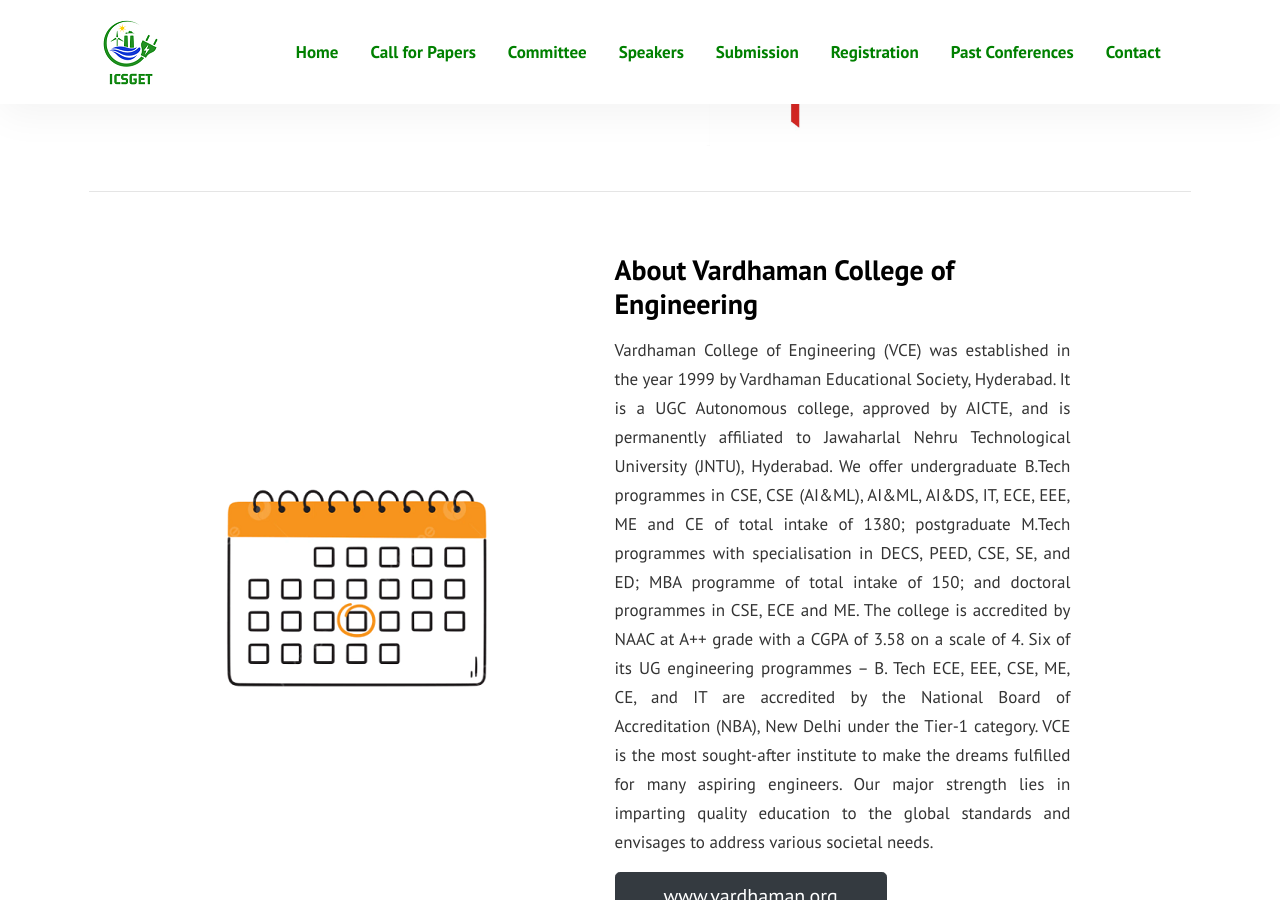
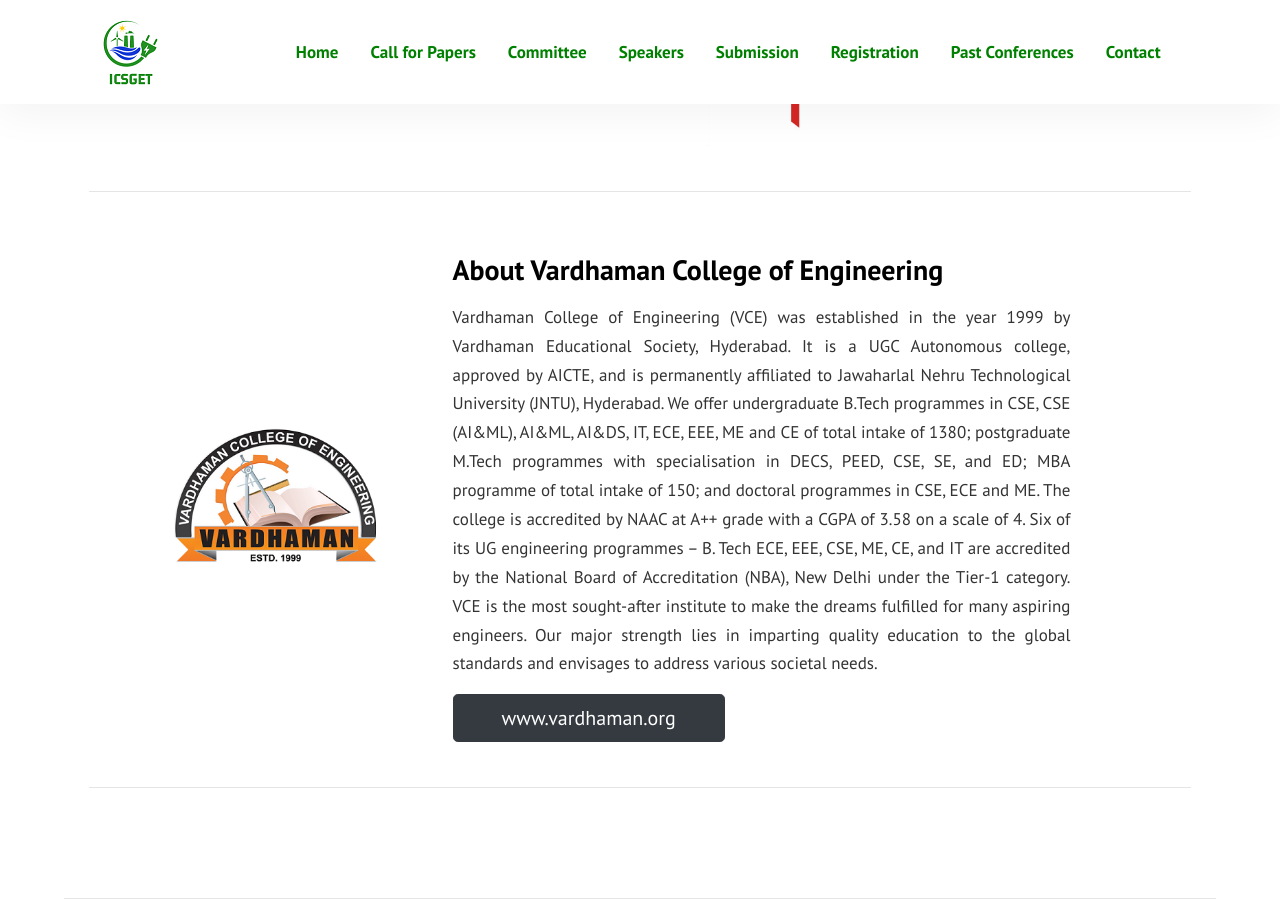
Before and after one commit to sravivarmanvce/temp, a Jekyll site: the page built from index.md, in a window 1280 px wide and 900 px high, scrolled down 1373 px. Built offline with Jekyll 4.4.1, drawn with Linux system fonts in a browser that asks for light colours.

Commit message:
added cologe logo

```diff
--- a/index.md
+++ b/index.md
@@ -70,10 +70,10 @@
 
 <div class="container">
 	<div class="row justify-content-between">
-		<div class="col-lg-5 d-flex align-items-center justify-content-center about-img">
-			<img alt="SDG" src="assets/images/dates.png">
+		<div class="col-lg-3 d-flex align-items-center justify-content-center about-img">
+			<img alt="SDG" src="assets/images/vce.png">
 		</div>
-		<div class="col-lg-6 pt-5 pt-lg-0">
+		<div class="col-lg-8 pt-5 pt-lg-0">
 			<h3>About Vardhaman College of Engineering</h3>
 			<p></p>
 			<p align="justify">Vardhaman College of Engineering (VCE) was established in the year 1999 by Vardhaman Educational Society, Hyderabad. It is a UGC Autonomous college, approved by AICTE, and is permanently affiliated to Jawaharlal Nehru Technological University (JNTU), Hyderabad. We offer undergraduate B.Tech programmes in CSE, CSE (AI&ML), AI&ML, AI&DS, IT, ECE, EEE, ME and CE of total intake of 1380; postgraduate M.Tech programmes with specialisation in DECS, PEED, CSE, SE, and ED; MBA programme of total intake of 150; and doctoral programmes in CSE, ECE and ME. The college is accredited by NAAC at A++ grade with a CGPA of 3.58 on a scale of 4. Six of its UG engineering programmes – B. Tech ECE, EEE, CSE, ME, CE, and IT are accredited by the National Board of Accreditation (NBA), New Delhi under the Tier-1 category. VCE is the most sought-after institute to make the dreams fulfilled for many aspiring engineers. Our major strength lies in imparting quality education to the global standards and envisages to address various societal needs.</p>
```
Also changed, not shown: assets/images/sdg.jpg (deleted), assets/images/vce.png (added).
